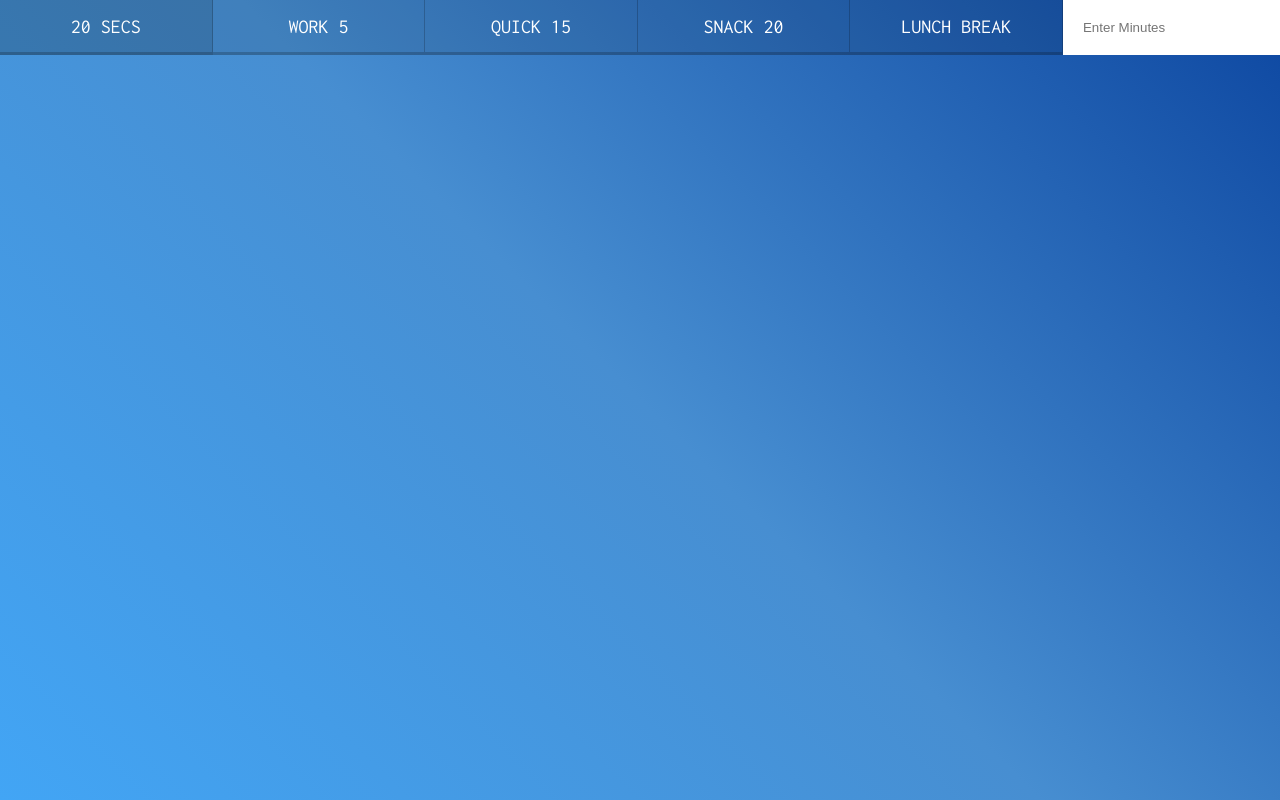
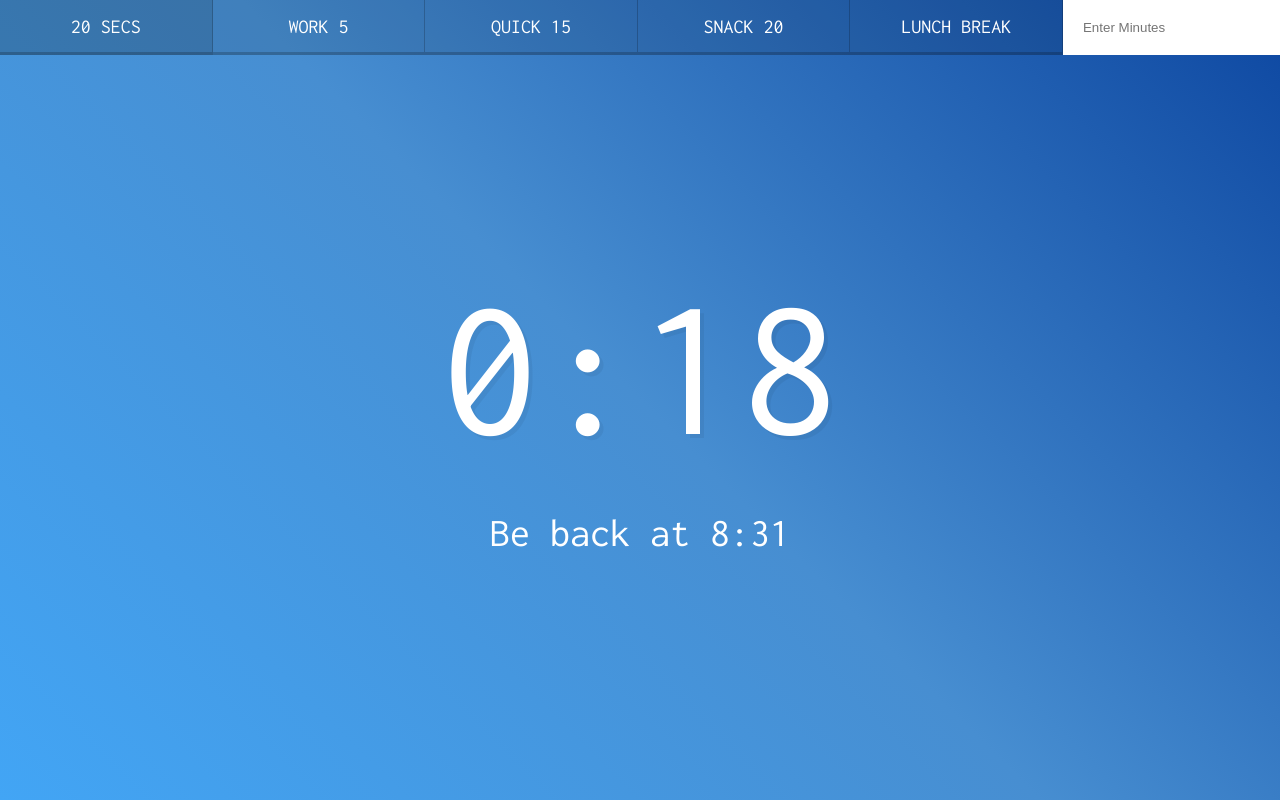
Before and after one commit to pxlnic/30-days-of-js, a plain HTML site: page 29 - Countdown Timer/index.html in a window 1280 px wide. Both pictures are taken after a click on the button "20 SECS". Drawn offline with Linux system fonts and the light colour scheme.

Commit message:
LESSON COMPLETE: - Completed Lesson 29 - Countdown Timer - I have been working with dates on another project - This was good extra practice and another use for them - Added 15 second warning flash and time up flash

```diff
--- a/29 - Countdown Timer/scripts-START.js
+++ b/29 - Countdown Timer/scripts-START.js
@@ -0,0 +1,105 @@
+let countdown;
+let warning;
+let timerUp;
+
+const timerDisplay = document.querySelector('.display__time-left');
+const endTime = document.querySelector('.display__end-time');
+const displayContainer = document.querySelector('.display');
+
+// Grab Buttons
+const buttons = document.querySelectorAll('[data-time');
+
+// Custom Minutes
+document.customForm.addEventListener('submit', function(e){
+    e.preventDefault();
+    const mins = this.minutes.value;
+    console.log(mins)
+    timer(mins * 60)
+    this.reset();
+})
+
+function timer(seconds){
+    // Clear Active Timers
+    clearInterval(countdown);
+    clearInterval(warning);
+    clearInterval(timerUp);
+
+    displayContainer.style.backgroundColor = 'transparent'
+
+    const now = Date.now();
+    const then = now + (seconds * 1000);
+    displayTimeLeft(seconds);
+    displayEndTime(then);
+
+    let warnFlag = false;
+    let completeFlag = false;
+
+    // Display Countdown
+    countdown = setInterval(() => {
+        const secondsLeft = Math.round((then - Date.now()) / 1000);
+        // Check if should display
+        if(secondsLeft < 0){
+            endTime.textContent = 'Times Up!';
+            clearInterval(countdown)
+            return;
+        }
+
+        // Display the Time Left
+        displayTimeLeft(secondsLeft);
+    }, 1000)
+
+    // 15 Second Warning
+    warning = setInterval(() => {
+        const secondsLeft = Math.round((then - Date.now()) / 1000);
+        if(secondsLeft <= 15 && secondsLeft > 0){
+            if (!warnFlag) {
+                displayContainer.style.backgroundColor = '#f98948'
+                warnFlag = true;
+            } else{
+                displayContainer.style.backgroundColor = '#fbb38a'
+                warnFlag = false;
+            }
+        } else if(secondsLeft < 0){
+            clearInterval(warning)
+        }
+    }, 500);
+
+    // Timer up
+    timerUp = setInterval(() => {
+        const secondsLeft = Math.round((then - Date.now()) / 1000);
+        if(secondsLeft <= 0 && secondsLeft >= -15){
+            if(!completeFlag){
+                displayContainer.style.backgroundColor = '#b7222c'
+                completeFlag = true;
+            } else{
+                displayContainer.style.backgroundColor = '#e44f59'
+                completeFlag = false;
+            }
+        } else if(secondsLeft < -15){
+            clearInterval(timerUp)
+        }
+    }, 500)
+}
+
+function displayTimeLeft(seconds){
+    const minutes = Math.floor(seconds / 60);
+    const remainderSeconds = seconds % 60;
+    const display = `${minutes}:${remainderSeconds < 10 ? '0' : ''}${remainderSeconds}`;
+    document.title = `Time Left: ${display}`;
+    timerDisplay.textContent = display;
+}
+
+function displayEndTime(timestamp){
+    const end = new Date(timestamp);
+    const hour = end.getHours();
+    const adjustdHour = hour > 12 ? hour - 12 : hour
+    const minutes = end.getMinutes();
+    endTime.textContent = `Be back at ${adjustdHour}:${minutes < 10 ? '0' : ''}${minutes}`
+}
+
+function startTimer(){
+    const seconds = parseInt(this.dataset.time);
+    timer(seconds);
+}
+
+buttons.forEach(button => button.addEventListener('click', startTimer));
--- a/29 - Countdown Timer/style.css
+++ b/29 - Countdown Timer/style.css
@@ -74,6 +74,7 @@
   flex-direction: column;
   align-items: center;
   justify-content: center;
+  transition: all 0.2s ease;
 }
 
 .display__end-time {
```
